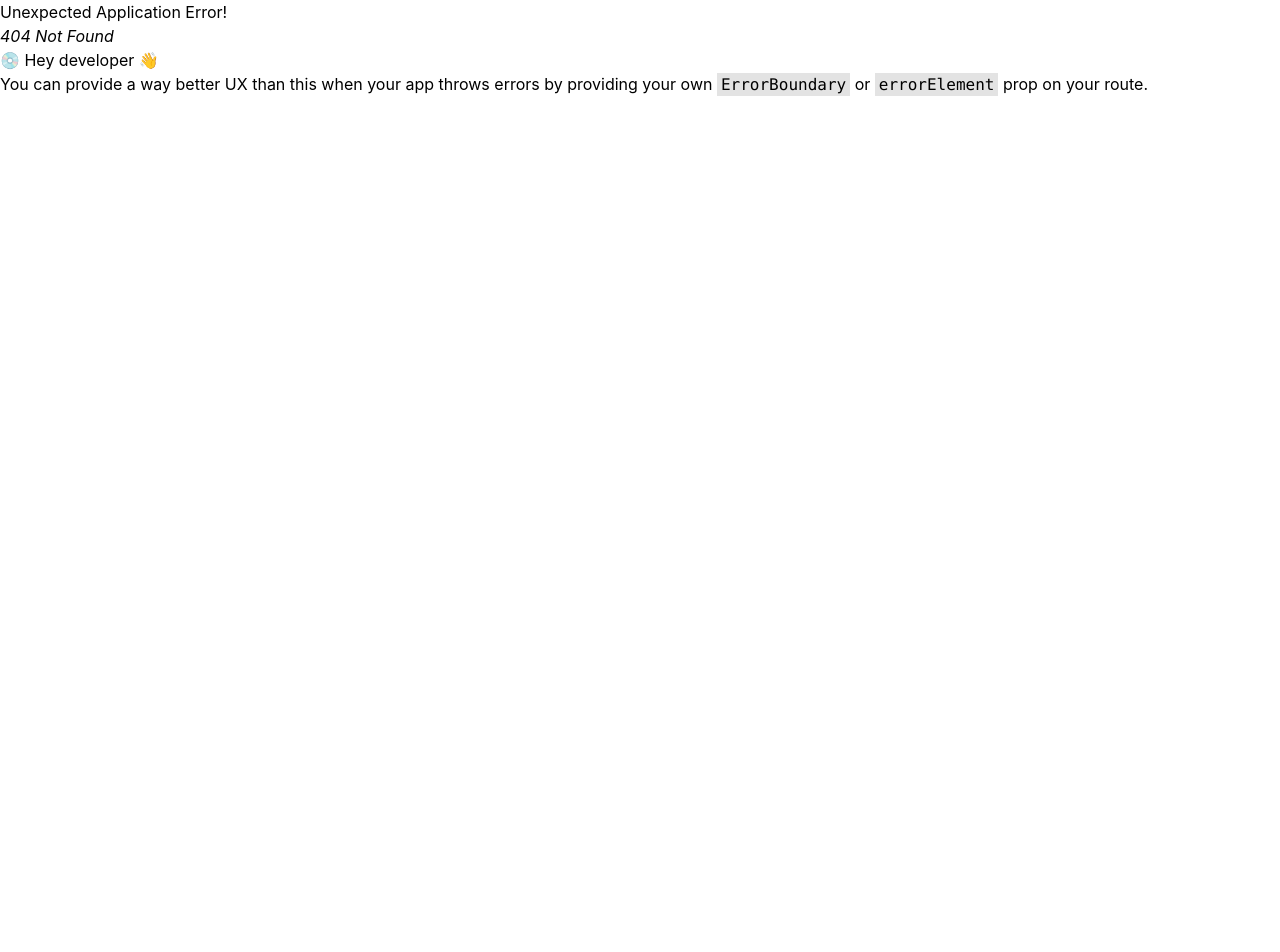
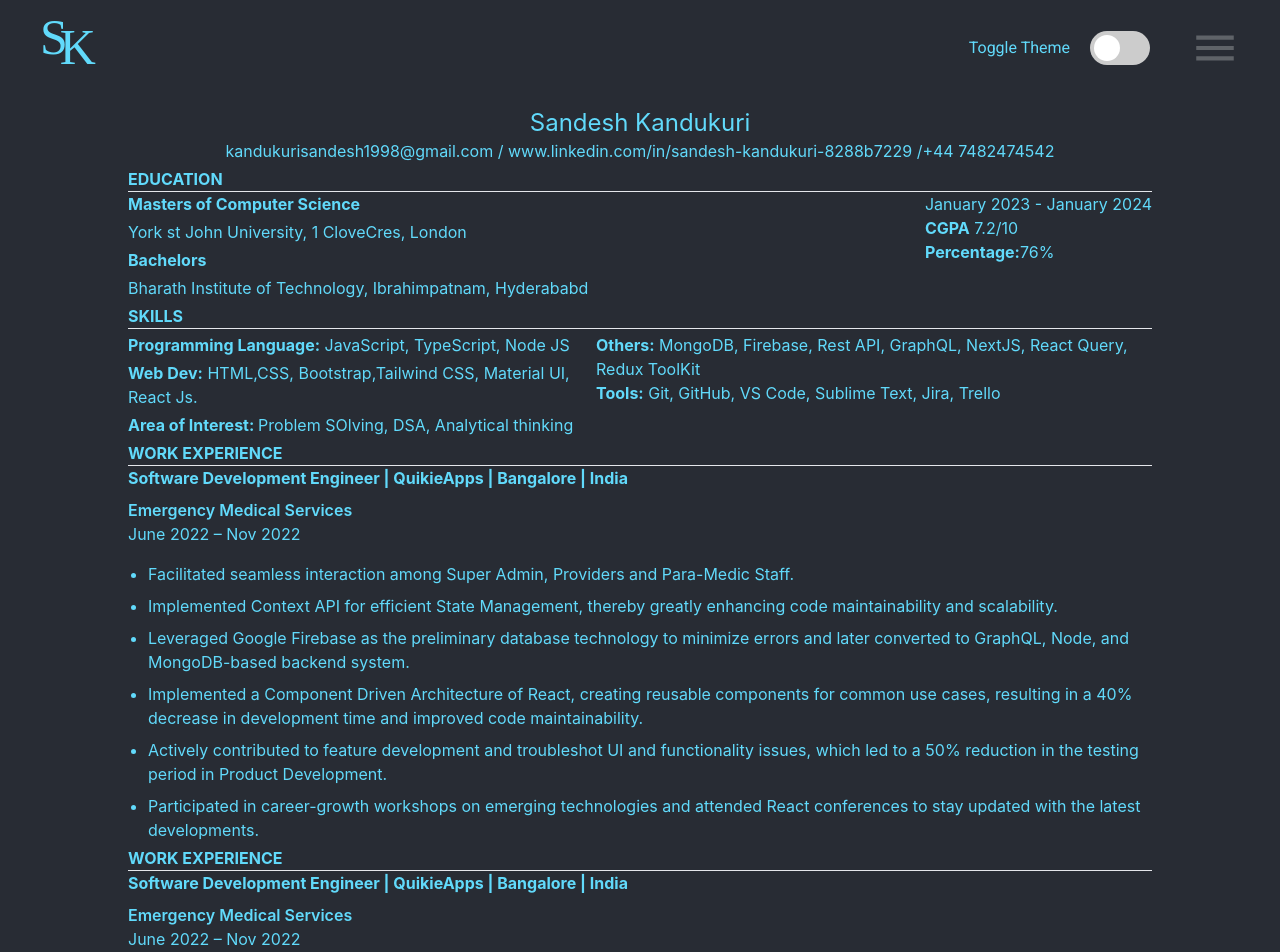
Before and after one commit to kandukuriSandesh/myPortfolioWebsite, a React (Create React App) app: page /aboutme in a window 1280 px wide. Before the commit this address had no page. Shown: the top 952 px of the page. Before the commit the page ends 800 px from the top, so only its background shows below. Built offline with nearby package versions, Linux system fonts and the light colour scheme; a web font is replaced by a local one.

Commit message:
Resume partially added

```diff
--- a/src/App.css
+++ b/src/App.css
@@ -3,6 +3,7 @@
   --text-color: #61dafb;
   --header-item-margin:20px
 }
+
 
 .center{
   display: flex;
--- /dev/null
+++ b/src/components/AboutMe/AboutMe.jsx
@@ -0,0 +1,89 @@
+import React from 'react';
+
+export const AboutMe = () => {
+  return (
+    <div className='container flex flex-col justify-center items-center text-colour max-w-screen-lg m-3'>
+      <h1 className='text-2xl below380:text-xl'>Sandesh Kandukuri</h1>
+      <div >
+        <div className='flex flex-col items-center justify-center above770:flex-row'>
+
+        <span className='below380:text-sm'>
+          kandukurisandesh1998@gmail.com <span className='invisible above770:visible'>/</span>
+        </span>
+        <a href="www.linkedin.com/in/sandesh-kandukuri-8288b7229" className='below380:text-sm'>
+          &nbsp;www.linkedin.com/in/sandesh-kandukuri-8288b7229 <span className='invisible above770:visible'>/</span>
+        </a>
+        <div className='   below380:text-sm'>+44 7482474542</div>
+        </div>
+        <div className='mt-1' >
+          <h1 className='font-bold' >EDUCATION</h1>
+          <hr />
+          <div className='flex justify-between' >
+            <div>
+               <h2 className=' font-bold' >Masters of Computer Science</h2>
+               <p className='mt-1' >York st John University, 1 CloveCres, London</p>
+               <h2 className=' mt-1 font-bold' >Bachelors</h2>
+               <p className='mt-1' >Bharath Institute of Technology, Ibrahimpatnam, Hyderababd</p>
+            </div>
+            <div>
+               <p> January 2023 - January 2024 </p>
+               <p> <span className='font-bold' >CGPA</span> 7.2/10 </p>
+               <p><span className='font-bold' >Percentage:</span>76%</p>
+            </div>
+          </div>
+        </div>
+        <div className='mt-1' >
+          <h1 className='font-bold' >SKILLS</h1>
+          <hr />
+          <div className='flex justify-between gap-5 ' >
+            <div>
+               <p className='mt-1' > <span className='font-bold' >Programming Language:</span> JavaScript, TypeScript, Node JS </p>
+               <p className='mt-1' > <span className='font-bold' >Web Dev:</span> HTML,CSS, Bootstrap,Tailwind CSS, Material UI, React Js. </p>
+               <p className='mt-1' > <span className='font-bold' > Area of Interest: </span> Problem SOlving, DSA, Analytical thinking   </p>
+            </div>
+            <div>
+               <p className='mt-1' > <span className='font-bold' >Others:</span> MongoDB,  Firebase, Rest API, GraphQL, NextJS, React Query, Redux ToolKit  </p>
+               <p> <span className='font-bold' >Tools:</span> Git, GitHub, VS Code, Sublime Text, Jira, Trello </p>
+            </div>
+          </div>
+        </div>
+        <div className="mt-1">
+           <h1 className="font-bold"> WORK EXPERIENCE</h1>
+           <hr />
+           <div class=" ">
+            <h2 class="font-bold">Software Development Engineer | QuikieApps | Bangalore | India</h2>
+            <p class=" mt-2 font-semibold ">Emergency Medical Services</p>
+            <p class=" mb-4">June 2022 – Nov 2022</p>
+
+            <ul class="list-disc pl-5 space-y-2">
+                <li>Facilitated seamless interaction among Super Admin, Providers and Para-Medic Staff.</li>
+                <li>Implemented Context API for efficient State Management, thereby greatly enhancing code maintainability and scalability.</li>
+                <li>Leveraged Google Firebase as the preliminary database technology to minimize errors and later converted to GraphQL, Node, and MongoDB-based backend system.</li>
+                <li>Implemented a Component Driven Architecture of React, creating reusable components for common use cases, resulting in a 40% decrease in development time and improved code maintainability.</li>
+                <li>Actively contributed to feature development and troubleshot UI and functionality issues, which led to a 50% reduction in the testing period in Product Development.</li>
+                <li>Participated in career-growth workshops on emerging technologies and attended React conferences to stay updated with the latest developments.</li>
+            </ul>
+        </div>
+        </div>
+        <div className="mt-1">
+           <h1 className="font-bold"> WORK EXPERIENCE</h1>
+           <hr />
+           <div class=" ">
+            <h2 class="font-bold">Software Development Engineer | QuikieApps | Bangalore | India</h2>
+            <p class=" mt-2 font-semibold ">Emergency Medical Services</p>
+            <p class=" mb-4">June 2022 – Nov 2022</p>
+
+            <ul class="list-disc pl-5 space-y-2">
+                <li>Facilitated seamless interaction among Super Admin, Providers and Para-Medic Staff.</li>
+                <li>Implemented Context API for efficient State Management, thereby greatly enhancing code maintainability and scalability.</li>
+                <li>Leveraged Google Firebase as the preliminary database technology to minimize errors and later converted to GraphQL, Node, and MongoDB-based backend system.</li>
+                <li>Implemented a Component Driven Architecture of React, creating reusable components for common use cases, resulting in a 40% decrease in development time and improved code maintainability.</li>
+                <li>Actively contributed to feature development and troubleshot UI and functionality issues, which led to a 50% reduction in the testing period in Product Development.</li>
+                <li>Participated in career-growth workshops on emerging technologies and attended React conferences to stay updated with the latest developments.</li>
+            </ul>
+        </div>
+        </div>
+      </div>
+    </div>
+  );
+}
--- /dev/null
+++ b/src/components/Portfolio/Portfolio.jsx
@@ -0,0 +1,11 @@
+import React from 'react'
+
+const Portfolio = () => {
+  return (
+    <div>
+        This is Portfolio Business
+    </div>
+  )
+}
+
+export default Portfolio
--- /dev/null
+++ b/src/components/sub-components/Logo/PortfolioCard/PortfolioCard.jsx
@@ -0,0 +1,13 @@
+import React from 'react'
+
+const PortfolioCard = ({img,description,link,}) => {
+  return (
+    <div>
+        <div>
+
+        </div>
+    </div>
+  )
+}
+
+export default PortfolioCard
--- a/tailwind.config.js
+++ b/tailwind.config.js
@@ -2,7 +2,13 @@ const tailwindConfig = {
   purge: ['./src/**/*.{js,jsx,ts,tsx}', './public/index.html'],
   darkMode: false, // or 'media' or 'class'
   theme: {
-    extend: {},
+    extend: {
+      screens:{
+        'slash-bp':'640px',
+         'below380': {'max':'380px'},
+         'above770':'770px'
+      }
+    },
   },
   variants: {
     extend: {},
```
Also changed, not shown: src/App.js (+7 -2 lines), src/components/AboutMe/About.css (added), src/components/Portfolio/Portfolio.css (added), src/components/sub-components/Logo/PortfolioCard/Portfolio-Card.css (added).
